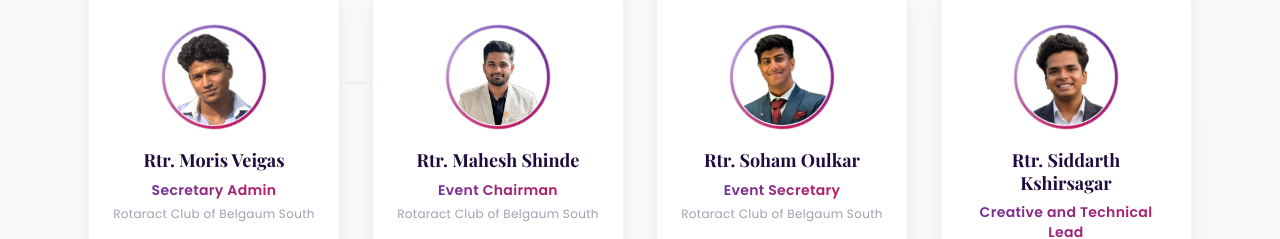
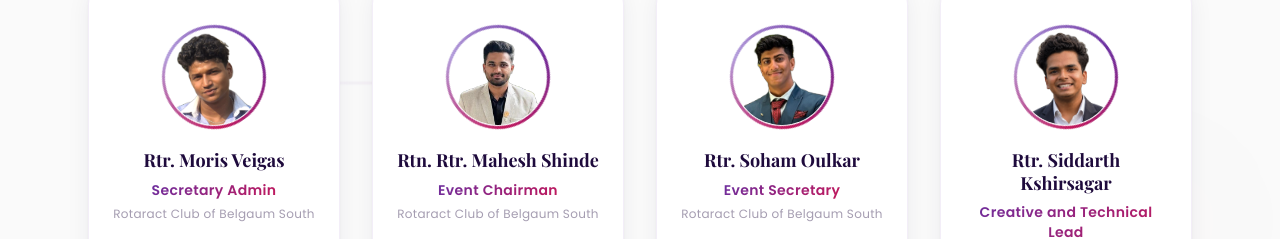
Before and after one commit to siddarthsk23/sankalpana, a React (Vite) app: page / in a window 1280 px wide. Shown: the part 3745-3984 px from the top of the page. Built offline with nearby package versions, Linux system fonts and the light colour scheme; a web font is replaced by a local one.

Commit message:
Update Mahesh Shinde's name

```diff
--- a/src/components/Contact.jsx
+++ b/src/components/Contact.jsx
@@ -3,7 +3,7 @@ import { useRef } from 'react';
 
 const contacts = [
   {
-    name: 'Rtr. Mahesh Shinde',
+    name: 'Rtn. Rtr. Mahesh Shinde',
     phone: '+91 78995 14868',
     href: 'tel:+917899514868',
   },
--- a/src/components/HostClub.jsx
+++ b/src/components/HostClub.jsx
@@ -41,7 +41,7 @@ const dignitaries = [
     image: '/images/moris_nobg.png',
   },
   {
-    name: 'Rtr. Mahesh Shinde',
+    name: 'Rtn. Rtr. Mahesh Shinde',
     designation: 'Event Chairman',
     org: 'Rotaract Club of Belgaum South',
     initials: 'MS',
```
